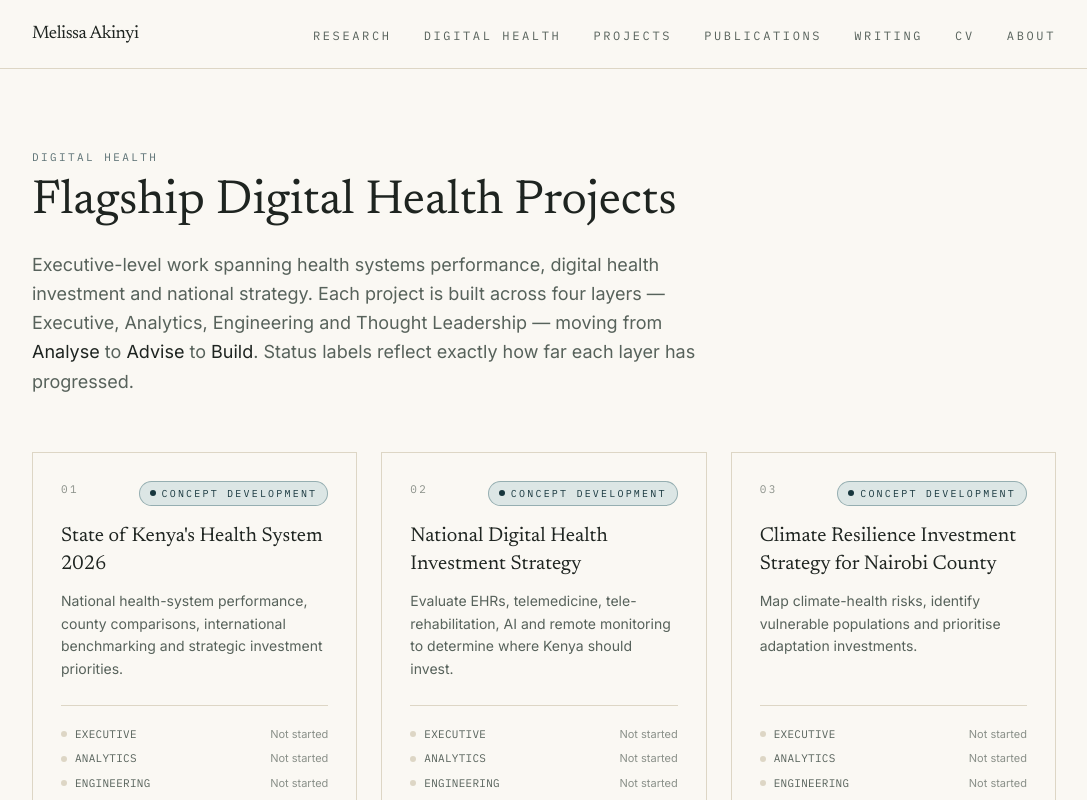
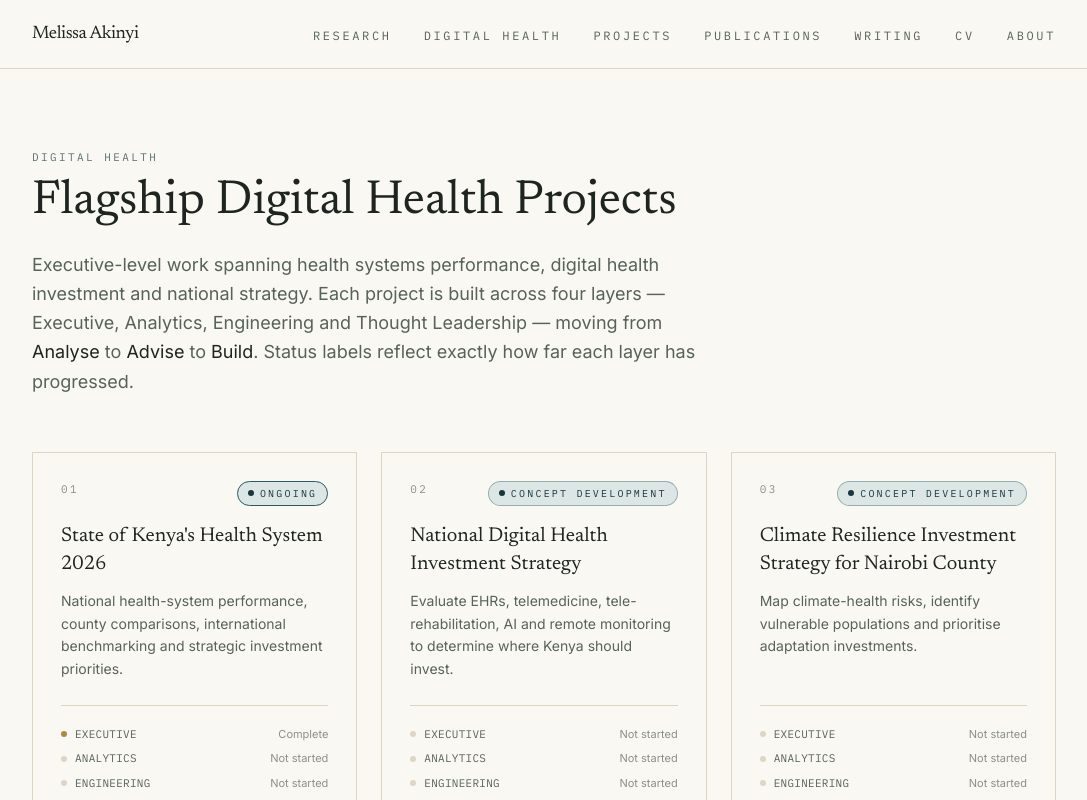
Before and after one commit to MelissaAkinyi/melissa-portfolio-health, a Next.js app: page /digital-health-projects in a window 1280 px wide. Shown: the top 800 px of the page, without its empty margins (96-1183 px from the left). Built offline with nearby package versions, Linux system fonts and the light colour scheme.

Commit message:
Add Executive Summary for State of Kenya's Health System 2026

```diff
--- a/app/digital-health-projects/[slug]/page.tsx
+++ b/app/digital-health-projects/[slug]/page.tsx
@@ -98,16 +98,28 @@ export default function FlagshipProjectDetailPage({
                   </p>
                 )}
 
-                {layer.outputs && layer.outputs.length > 0 && (
+                                {layer.outputs && layer.outputs.length > 0 && (
                   <ul className="mt-4 space-y-1.5">
-                    {layer.outputs.map((o) => (
-                      <li
-                        key={o}
-                        className="font-mono text-[13px] text-teal-deep"
-                      >
-                        {o}
-                      </li>
-                    ))}
+                    {layer.outputs.map((o) =>
+                      o.href ? (
+                        <li key={o.label}>
+                          <Link
+                            href={o.href}
+                            className="link-underline font-mono text-[13px] text-teal-deep"
+                            target={o.href.startsWith("/") ? undefined : "_blank"}
+                          >
+                            {o.label} ↓
+                          </Link>
+                        </li>
+                      ) : (
+                        <li
+                          key={o.label}
+                          className="font-mono text-[13px] text-teal-deep"
+                        >
+                          {o.label}
+                        </li>
+                      )
+                    )}
                   </ul>
                 )}
               </div>
--- a/content/flagship-projects.ts
+++ b/content/flagship-projects.ts
@@ -11,14 +11,29 @@ const emptyLayers = (): FlagshipProject["layers"] => ({
 });
 
 export const flagshipProjects: FlagshipProject[] = [
-  {
+   {
     slug: "state-of-kenyas-health-system-2026",
     number: 1,
     title: "State of Kenya's Health System 2026",
     objective:
       "National health-system performance, county comparisons, international benchmarking and strategic investment priorities.",
-    status: "Concept Development",
-    layers: emptyLayers(),
+    status: "Ongoing",
+    layers: {
+      Executive: {
+        status: "Complete",
+        summary:
+          "A researched executive brief covering national performance indicators, the NHIF-to-SHA transition, county-level workforce and access disparities, and benchmarking against Rwanda and Ghana — closing with three evidence-based investment priorities.",
+        outputs: [
+          {
+            label: "Executive Summary (PDF)",
+            href: "/reports/state-of-kenyas-health-system-2026-executive-summary.pdf",
+          },
+        ],
+      },
+      Analytics: { status: "Not started" },
+      Engineering: { status: "Not started" },
+      "Thought Leadership": { status: "Not started" },
+    },
   },
   {
     slug: "national-digital-health-investment-strategy",
--- a/lib/types.ts
+++ b/lib/types.ts
@@ -80,7 +80,7 @@ export type LayerStatus = "Not started" | "In progress" | "Complete";
 export interface FlagshipLayer {
   status: LayerStatus;
   summary?: string;
-  outputs?: string[];
+  outputs?: { label: string; href?: string }[];
 }
 
 export interface FlagshipProject {
```
Also changed, not shown: 1 other file (tests, documents, lock files or other folders).
